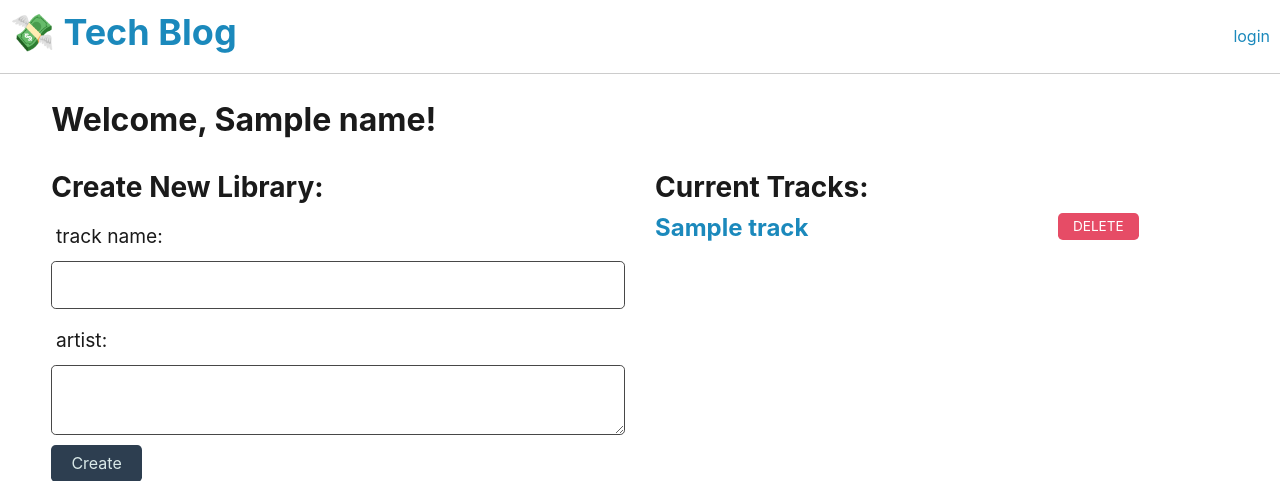
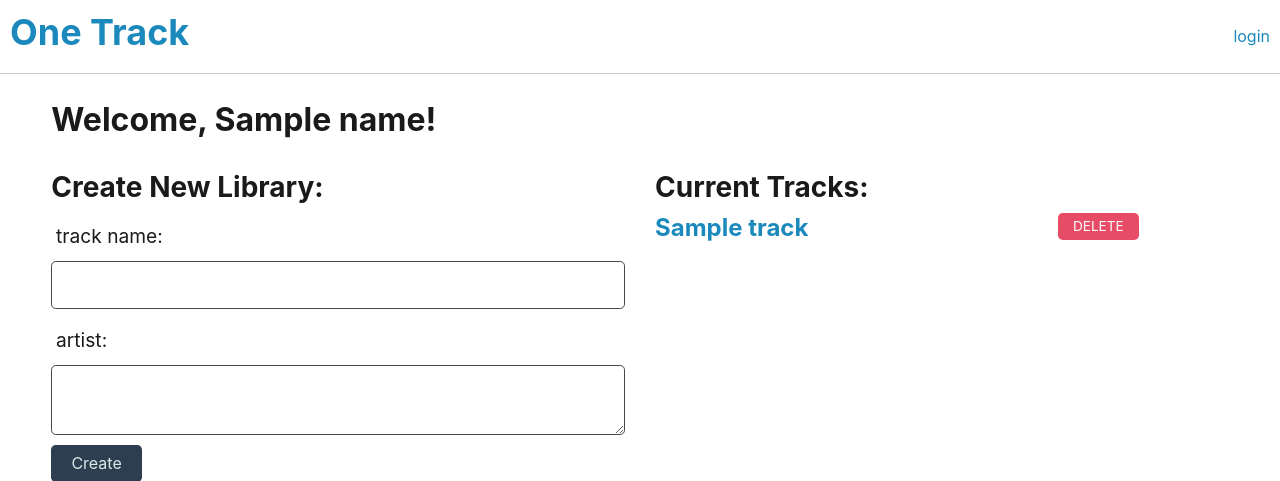
Before and after one commit to tedheikkila/one-track, a Node project: template views/profile.handlebars in a window 1280 px wide. Shown: the top 481 px of the page. Run offline with Node 20 templates, Linux system fonts and the light colour scheme; the template is opened without the code that fills it: most values are stand-ins (such as "Sample title", 1, 10 or a date in 2020); some libraries are stand-ins or nearby versions.

Commit message:
ready to branch off

```diff
--- a/models/Tracks.js
+++ b/models/Tracks.js
@@ -40,7 +40,7 @@ Tracks.init(
     timestamps: false,
     freezeTableName: true,
     underscored: true,
-    modelName: 'blog',
+    modelName: 'tracks',
   }
 );
 
--- a/server.js
+++ b/server.js
@@ -3,7 +3,7 @@ const express = require('express');
 const session = require('express-session');
 const exphbs = require('express-handlebars');
 const routes = require('./controllers');
-const helpers = require('./utils/helpers');
+// const helpers = require('./utils/helpers');
 
 const sequelize = require('./config/connection');
 const SequelizeStore = require('connect-session-sequelize')(session.Store);
@@ -12,7 +12,7 @@ const app = express();
 const PORT = process.env.PORT || 3001;
 
 // Set up Handlebars.js engine with custom helpers
-const hbs = exphbs.create({ helpers });
+const hbs = exphbs.create();
 
 const sess = {
   secret: 'secret',
--- a/views/homepage.handlebars
+++ b/views/homepage.handlebars
@@ -3,11 +3,8 @@
 <div class="row mb-4 blog">
   <div class="col-md-5">
     <h2>
-      <!-- Call helper function with triple brackets to render the emoji span as HTML -->
-      {{{get_emoji}}}
       <a href="/tracks/{{track.id}}">{{track.title}}</a>
     </h2>
-    <p>Created by {{tracks.user.name}} on {{format_date tracks.date_created}}</p>
   </div>
   <div class="col-md-7">
     <p>
--- a/views/layouts/main.handlebars
+++ b/views/layouts/main.handlebars
@@ -4,7 +4,7 @@
 <head>
   <meta charset="UTF-8">
   <meta name="viewport" content="width=device-width, initial-scale=1.0">
-  <title>Tech Blog</title>
+  <title>One Track</title>
   <link rel="stylesheet" href="/css/jass.css">
   <link rel="stylesheet" href="/css/style.css">
 </head>
@@ -13,8 +13,7 @@
   <div class="flex-column justify-space-around">
     <header class="display-flex justify-space-between align-center p-2">
       <h1>
-        <span role="img" aria-label="money">💸</span>
-        <a href="/">Tech Blog</a>
+        <a href="/">One Track</a>
       </h1>
       <nav>
         <!-- Conditionally render login or logout links -->
--- a/views/tracks.handlebars
+++ b/views/tracks.handlebars
@@ -4,8 +4,4 @@
   <p>{{title}}</p>
   <p>{{artist}}</p>
   <p>{{filename}}</p>
-  <p>Created by {{user.name}} on {{format_date date_created}}</p>
-  <p>
-    <button class="btn btn-primary">Like this track</button>
-  </p>
 </div>
```
